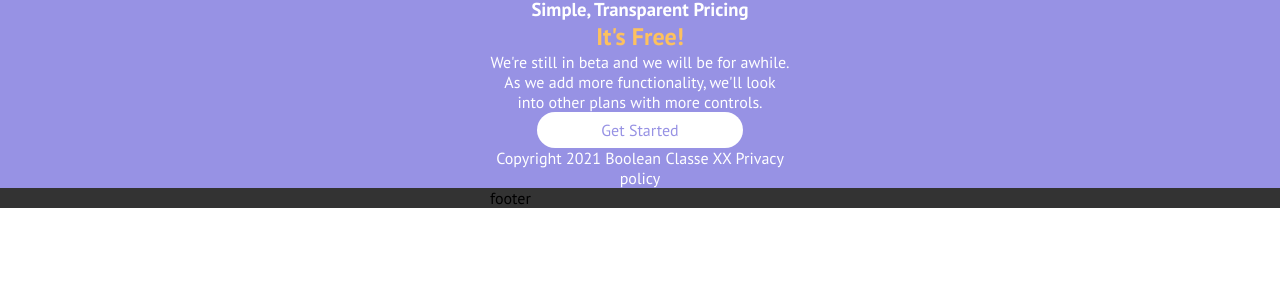
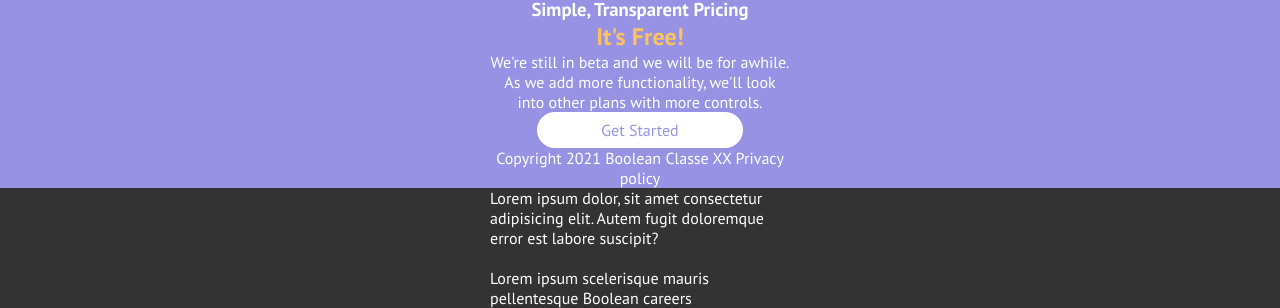
Before and after one commit to davidecaputo/htmlcss-responsive-layout, a plain HTML site: page index.html in a window 1280 px wide. Shown: the part 7214-7522 px from the top of the page. Before the commit the page ends 7422 px from the top, so only its background shows below. Drawn offline with Linux system fonts and the light colour scheme.

Commit message:
Add footer

```diff
--- a/css/style.css
+++ b/css/style.css
@@ -272,4 +272,5 @@ main{
 
 footer{
     background-color: var(--bgc-footer);
+    color: var(--secondary-color);
 }
--- a/index.html
+++ b/index.html
@@ -198,7 +198,8 @@
     <!-- inizio footer -->
     <footer>
         <div class="container">
-            footer
+            <p>Lorem ipsum dolor, sit amet consectetur adipisicing elit. Autem fugit doloremque error est labore suscipit?</p><br>
+            <p>Lorem ipsum scelerisque mauris pellentesque Boolean careers</p>
         </div>
     </footer>
     <!-- fine footer -->
```
